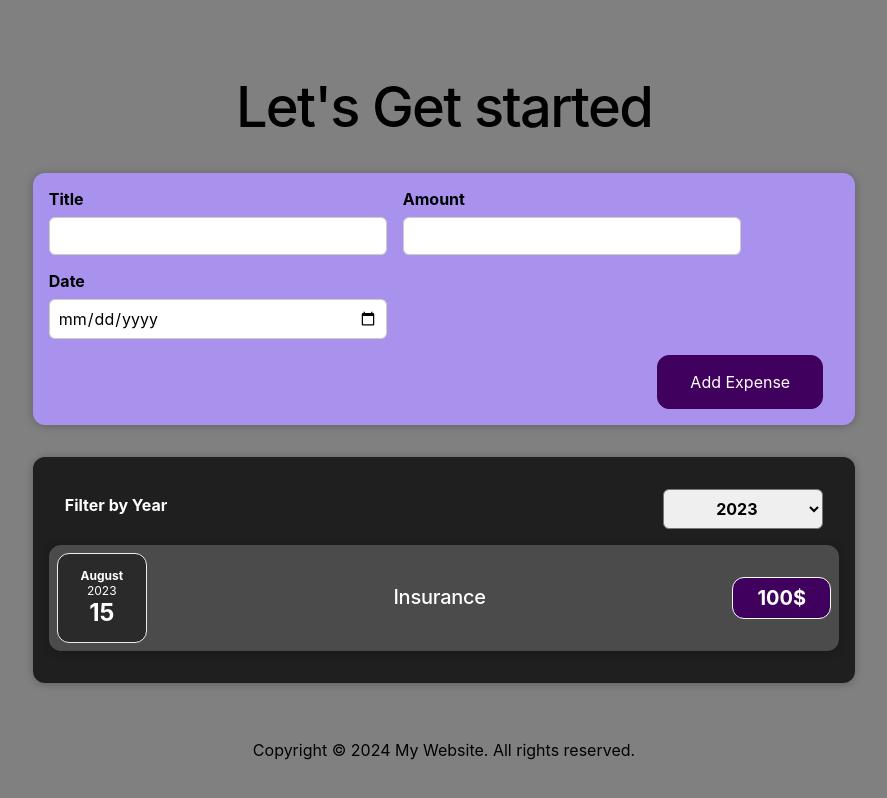
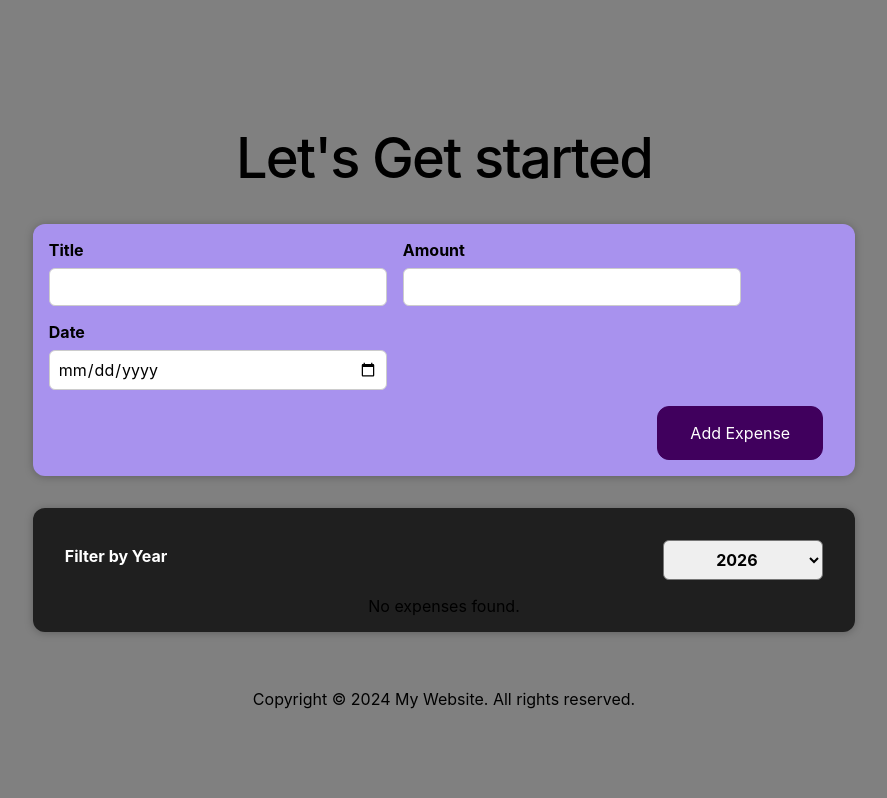
Before and after one commit to ChauhanVinay/my-react-app, a React (Vite) app: page / in a window 1280 px wide. Shown: the whole page, without its empty margins (196-1083 px from the left). Built offline with nearby package versions, Linux system fonts and the light colour scheme.

Commit message:
conditional rendering

```diff
--- a/src/components/Expenses/Expenses.jsx
+++ b/src/components/Expenses/Expenses.jsx
@@ -7,7 +7,7 @@
 import Card from "../UI/Card";
 
 const Expenses = (props) => {
-  const [filteredYear, setFilteredYear] = useState("2023");
+  const [filteredYear, setFilteredYear] = useState("2026");
 
   const changeFilterHandler = (selectedYear) => {
     setFilteredYear(selectedYear);
@@ -17,22 +17,30 @@
     return expense.date.getFullYear().toString() === filteredYear;
   });
 
+  let expensesContent = <p>No expenses found.</p>;
+  if (filteredExpenses.length > 0) {
+    expensesContent = filteredExpenses.map((expense) => {
+      return (
+         <ExpenseItem
+            key={expense.id}
+            title={expense.title}
+            date={expense.date}
+            price={expense.price}
+          />
+      );
+    });
+  }
+
   return (
     <Card className="expenses">
       <ExpensesFilter
         selected={filteredYear}
         onChangeFilter={changeFilterHandler}
       />
-      {filteredExpenses.map((expense) => {
-        return (
-          <ExpenseItem
-            key={expense.id}
-            title={expense.title}
-            date={expense.date}
-            price={expense.price}
-          />
-        );
-      })}
+      {expensesContent}
+      {filteredExpenses.length === 1 && (
+        <p>Only single Expense here. Please add more...</p>
+      )}
     </Card>
   );
 };
--- a/src/components/Expenses/ExpensesFilter.jsx
+++ b/src/components/Expenses/ExpensesFilter.jsx
@@ -18,6 +18,7 @@
           <option value="2023">2023</option>
           <option value="2024">2024</option>
           <option value="2025">2025</option>
+          <option value="2026">2026</option>
         </select>
       </div>
     </div>
```
